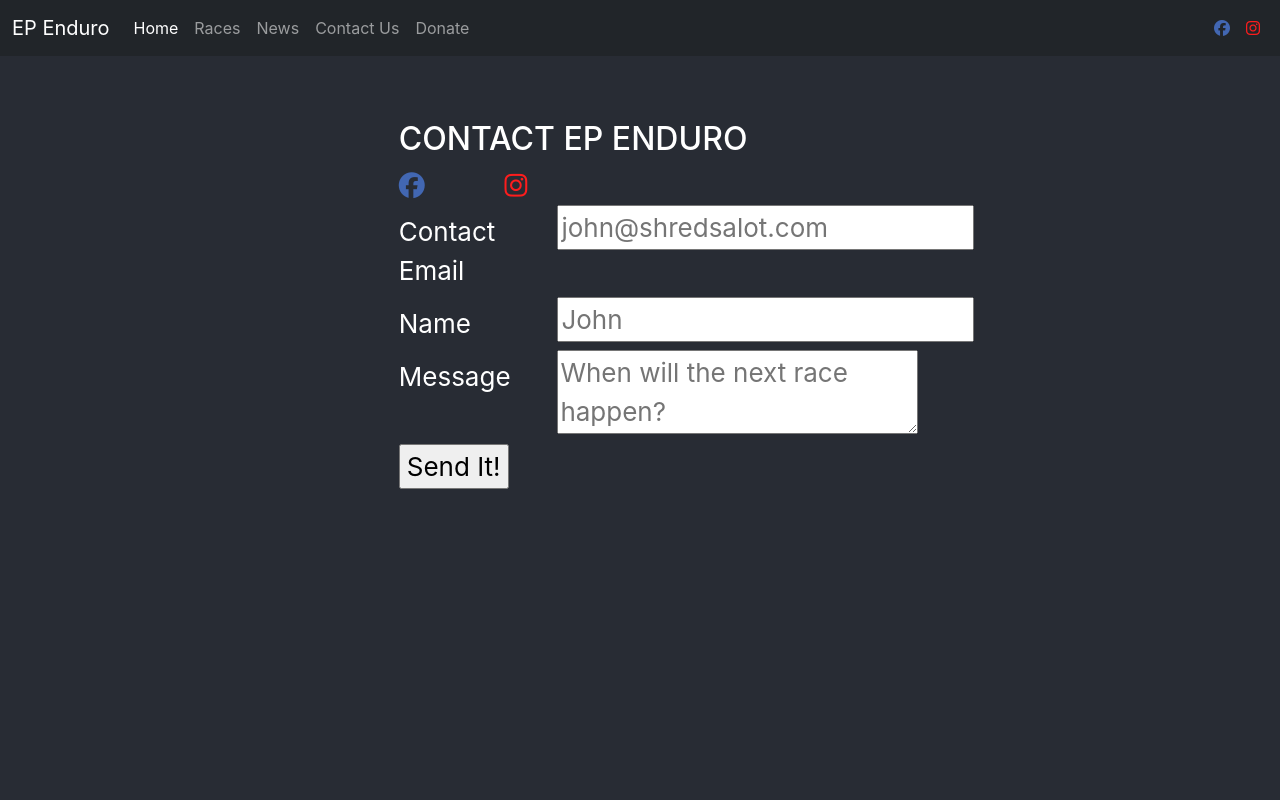
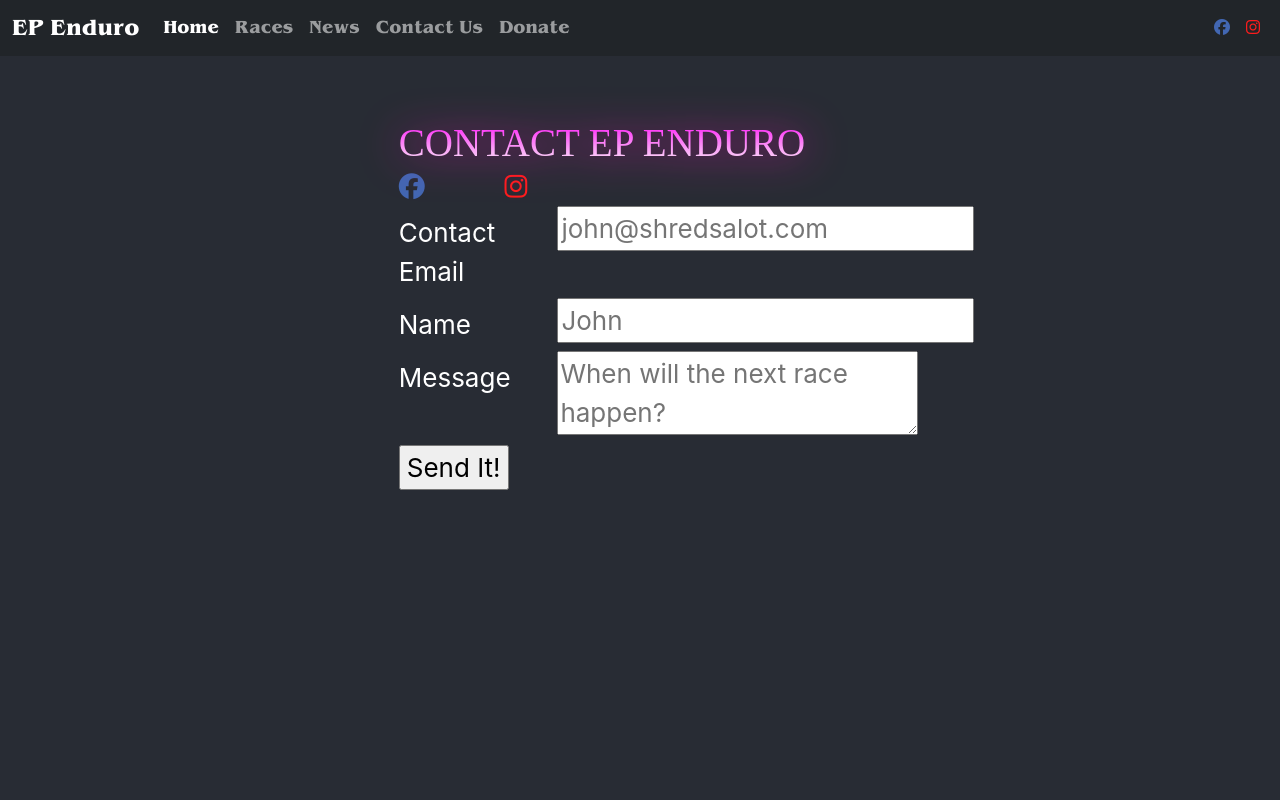
Before and after one commit to wpalafox/north-crew-app, a React (Create React App) app: page /contactus in a window 1280 px wide. Shown: the top 800 px of the page. Built offline with nearby package versions, Linux system fonts and the light colour scheme.

Commit message:
80s fonts added

```diff
--- a/src/App.css
+++ b/src/App.css
@@ -70,3 +70,12 @@
   animation-iteration-count: infinite;
   animation-timing-function: linear;
 }
+
+@import url(https://fonts.googleapis.com/css?family=Mr+Dafoe);
+@import url(https://fonts.googleapis.com/css?family=Titillium+Web:900);
+@import url(https://fonts.googleapis.com/css?family=Righteous);
+@import url(https://fonts.googleapis.com/css?family=Candal);
+
+@import url(https://fonts.googleapis.com/css?family=Permanent+Marker);
+
+@import url(https://fonts.googleapis.com/css?family=Monoton);
--- a/src/ContactUs.css
+++ b/src/ContactUs.css
@@ -9,6 +9,19 @@
 
 }
 
+.victory {
+    position: relative;
+    font-family: 'Permanent Marker', cursive;
+    font-variant:small-caps;
+    font-size: 150%;
+
+
+    background-image: -webkit-linear-gradient(#FF0FF8 0%,  #F9F9F7 100%);
+    -webkit-background-clip: text;
+    -webkit-text-fill-color: transparent;
+    margin: 0;
+    -webkit-filter: drop-shadow(2px 2px 20px #f008b7);
+  }
 
 form {
     padding-top: 5%;
--- a/src/ContactUs.js
+++ b/src/ContactUs.js
@@ -25,7 +25,7 @@ export const ContactUs = () => {
         <div className='container'>
 
 
-        <h2>CONTACT EP ENDURO</h2>
+        <h2 className='victory'>CONTACT EP ENDURO</h2>
 
         <div className='form-group row'>
             <div class="col-2">
--- a/src/Footer.css
+++ b/src/Footer.css
@@ -7,6 +7,10 @@
 
 .footer-enduro{
     background-color: black;
+    display: flex;
+    flex-direction: column;
+    align-items: center;
+    justify-content: center;
 }
 
 
--- a/src/NavBar.css
+++ b/src/NavBar.css
@@ -1,12 +1,21 @@
-.ep-navbar-brand{
+.navbar-brand{
 
     max-width: 100%;
     height: auto;
-
+    font-family: 'stranger_things';
+    text-decoration:none;
+    color: #ffdf00;
 
 
 
 }
+
+.nav-item{
+    font-family: 'stranger_things';
+
+}
+
+
 
 .fa-facebook{
     color: rgb(66, 103, 178) ;
@@ -21,3 +30,12 @@
 
 
 }
+
+@import url(https://fonts.googleapis.com/css?family=Mr+Dafoe);
+@import url(https://fonts.googleapis.com/css?family=Titillium+Web:900);
+@import url(https://fonts.googleapis.com/css?family=Righteous);
+@import url(https://fonts.googleapis.com/css?family=Candal);
+
+@import url(https://fonts.googleapis.com/css?family=Permanent+Marker);
+
+@import url(https://fonts.googleapis.com/css?family=Monoton);
--- a/src/index.css
+++ b/src/index.css
@@ -11,3 +11,8 @@ code {
   font-family: source-code-pro, Menlo, Monaco, Consolas, 'Courier New',
     monospace;
 }
+
+@font-face {
+  font-family: 'stranger_things';
+  src:  url(./stranger_things/Benguiat_Bold.ttf);
+}
```
Also changed, not shown: src/stranger_things/Benguiat_Bold.ttf (added), src/stranger_things/Famous Fonts.txt (added).
